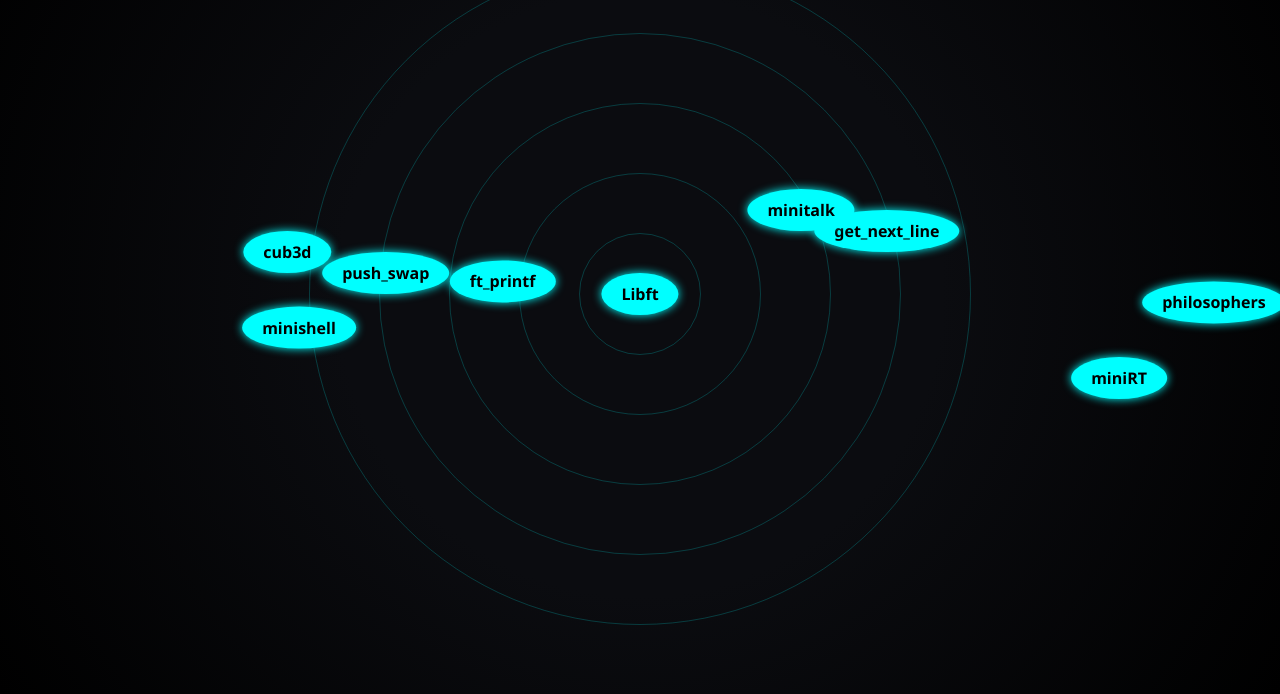
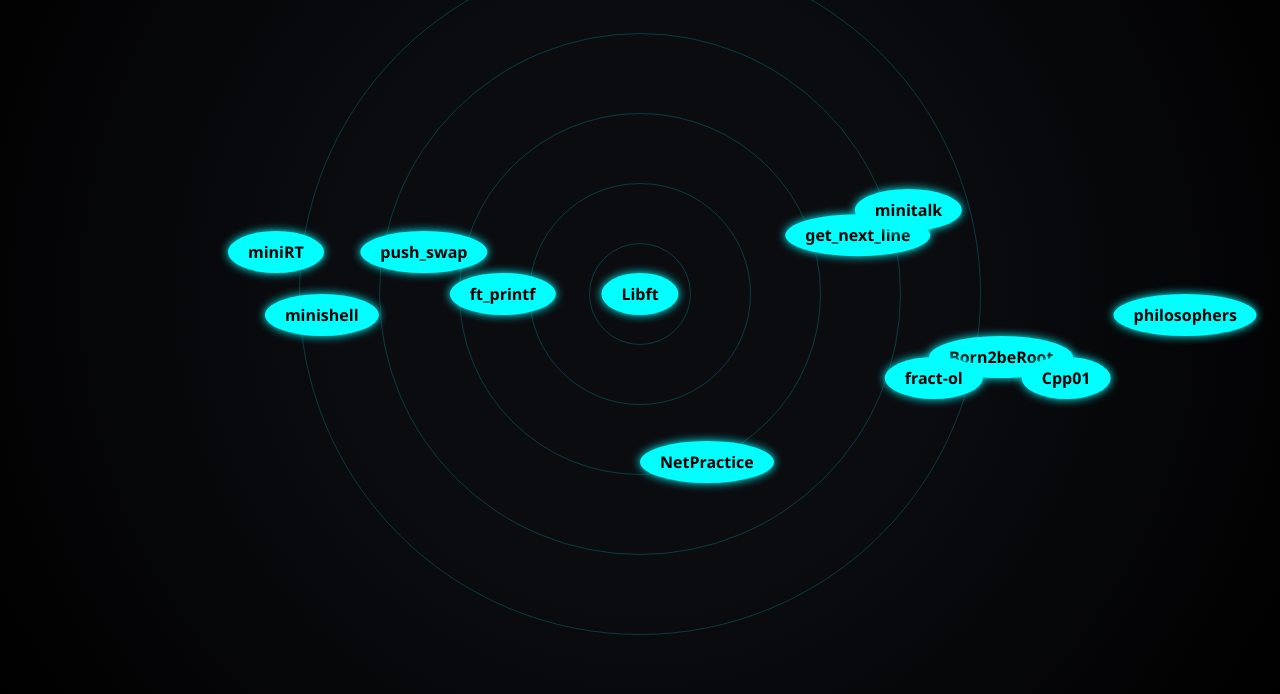
Before and after one commit to rjacquet31/42cursus, a plain HTML site: page index.html in a window 1280 px wide. Shown: the part 106-800 px from the top of the page. Drawn offline with Linux system fonts and the light colour scheme.

Commit message:
all project done

```diff
--- a/index.html
+++ b/index.html
@@ -11,23 +11,26 @@
 
   <div class="universe">
     <div class="orbit orbit1">
-      <div class="planet" data-url="https://github.com/rjacquet31/libft">Libft</div>
+      <div class="planet" data-url="https://github.com/rjacquet31/Libft">Libft</div>
     </div>
     <div class="orbit orbit2">
       <div class="planet" data-url="https://github.com/rjacquet31/ft_printf">ft_printf</div>
       <div class="planet" data-url="https://github.com/rjacquet31/get_next_line">get_next_line</div>
+	  <div class="planet" data-url="https://github.com/rjacquet31/Born2beRoot">Born2beRoot</div>
     </div>
     <div class="orbit orbit3">
-      <div class="planet" data-url="https://github.com/rjacquet31/push_swap">push_swap</div>
+      <div class="planet" data-url="https://github.com/rjacquet31/Push_swap">push_swap</div>
       <div class="planet" data-url="https://github.com/rjacquet31/minitalk">minitalk</div>
+	  <div class="planet" data-url="https://github.com/rjacquet31/fract-ol">fract-ol</div>
     </div>
     <div class="orbit orbit4">
-      <div class="planet" data-url="https://github.com/rjacquet31/minishell">minishell</div>
-      <div class="planet" data-url="https://github.com/rjacquet31/philosophers">philosophers</div>
+      <div class="planet" data-url="https://github.com/rjacquet31/MiniShell">minishell</div>
+      <div class="planet" data-url="https://github.com/rjacquet31/Philosophers">philosophers</div>
     </div>
     <div class="orbit orbit5">
-      <div class="planet" data-url="https://github.com/rjacquet31/cub3d">cub3d</div>
       <div class="planet" data-url="https://github.com/rjacquet31/miniRT">miniRT</div>
+	  <div class="planet" data-url="https://github.com/rjacquet31/NetPractice">NetPractice</div>
+	  <div class="planet" data-url="https://github.com/rjacquet31/Cpp01">Cpp01</div>
     </div>
   </div>
 
--- a/style.css
+++ b/style.css
@@ -20,8 +20,8 @@ h1 {
 
 .universe {
   position: relative;
-  width: 700px;
-  height: 700px;
+  width: 750px;
+  height: 750px;
 }
 
 .orbit {
@@ -33,12 +33,14 @@ h1 {
   transform: translate(-50%, -50%);
 }
 
-.orbit1 { width: 120px; height: 120px; }
-.orbit2 { width: 240px; height: 240px; }
-.orbit3 { width: 380px; height: 380px; }
+/* Taille des cercles */
+.orbit1 { width: 100px; height: 100px; }
+.orbit2 { width: 220px; height: 220px; }
+.orbit3 { width: 360px; height: 360px; }
 .orbit4 { width: 520px; height: 520px; }
-.orbit5 { width: 660px; height: 660px; }
+.orbit5 { width: 680px; height: 680px; }
 
+/* Style général des planètes */
 .planet {
   position: absolute;
   top: 50%;
@@ -60,16 +62,23 @@ h1 {
   transform: translate(-50%, -50%) scale(1.1);
 }
 
-/* Disposition orbitale */
-.orbit2 .planet:nth-child(1) { transform: translate(-180%, -80%); }
-.orbit2 .planet:nth-child(2) { transform: translate(120%, -200%); }
+/* Positionnement manuel des projets sur les orbites */
 
-.orbit3 .planet:nth-child(1) { transform: translate(-250%, -100%); }
-.orbit3 .planet:nth-child(2) { transform: translate(100%, -250%); }
-.orbit3 .planet:nth-child(3) { transform: translate(250%, 100%); }
+/* Orbit 2 : GNL / printf / Born2beRoot */
+.orbit2 .planet:nth-child(1) { transform: translate(-180%, -50%); }
+.orbit2 .planet:nth-child(2) { transform: translate(100%, -190%); }
+.orbit2 .planet:nth-child(3) { transform: translate(200%, 100%); }
 
-.orbit4 .planet:nth-child(1) { transform: translate(-350%, 30%); }
-.orbit4 .planet:nth-child(2) { transform: translate(350%, -30%); }
+/* Orbit 3 : push_swap / minitalk / fract-ol */
+.orbit3 .planet:nth-child(1) { transform: translate(-220%, -150%); }
+.orbit3 .planet:nth-child(2) { transform: translate(200%, -250%); }
+.orbit3 .planet:nth-child(3) { transform: translate(250%, 150%); }
 
-.orbit5 .planet:nth-child(1) { transform: translate(-450%, -150%); }
-.orbit5 .planet:nth-child(2) { transform: translate(450%, 150%); }
+/* Orbit 4 : minishell / philosophers */
+.orbit4 .planet:nth-child(1) { transform: translate(-330%, 0%); }
+.orbit4 .planet:nth-child(2) { transform: translate(330%, 0%); }
+
+/* Orbit 5 : miniRT / NetPractice / Cpp01 */
+.orbit5 .planet:nth-child(1) { transform: translate(-430%, -150%); }
+.orbit5 .planet:nth-child(2) { transform: translate(0%, 350%); }
+.orbit5 .planet:nth-child(3) { transform: translate(430%, 150%); }
```
